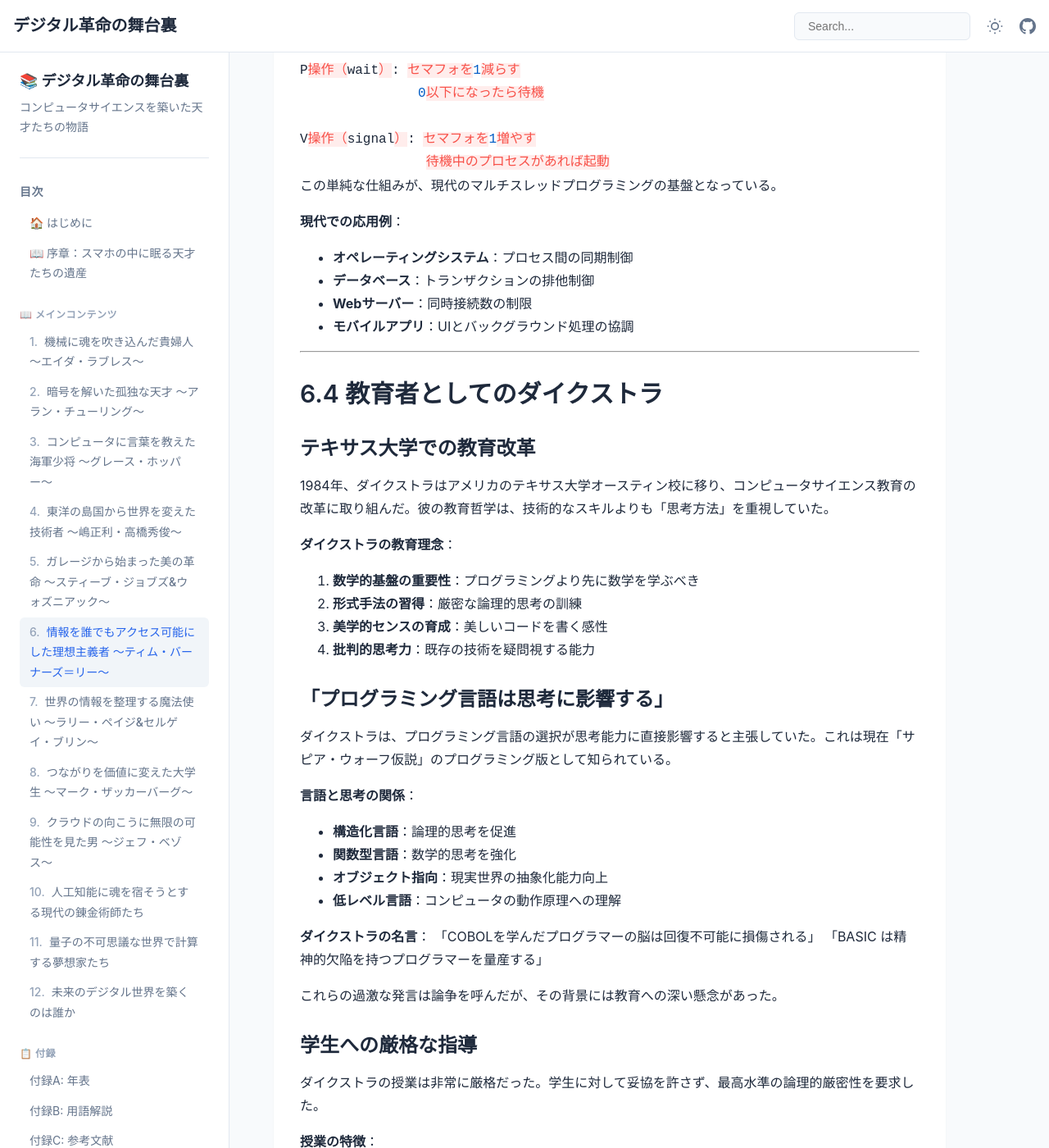
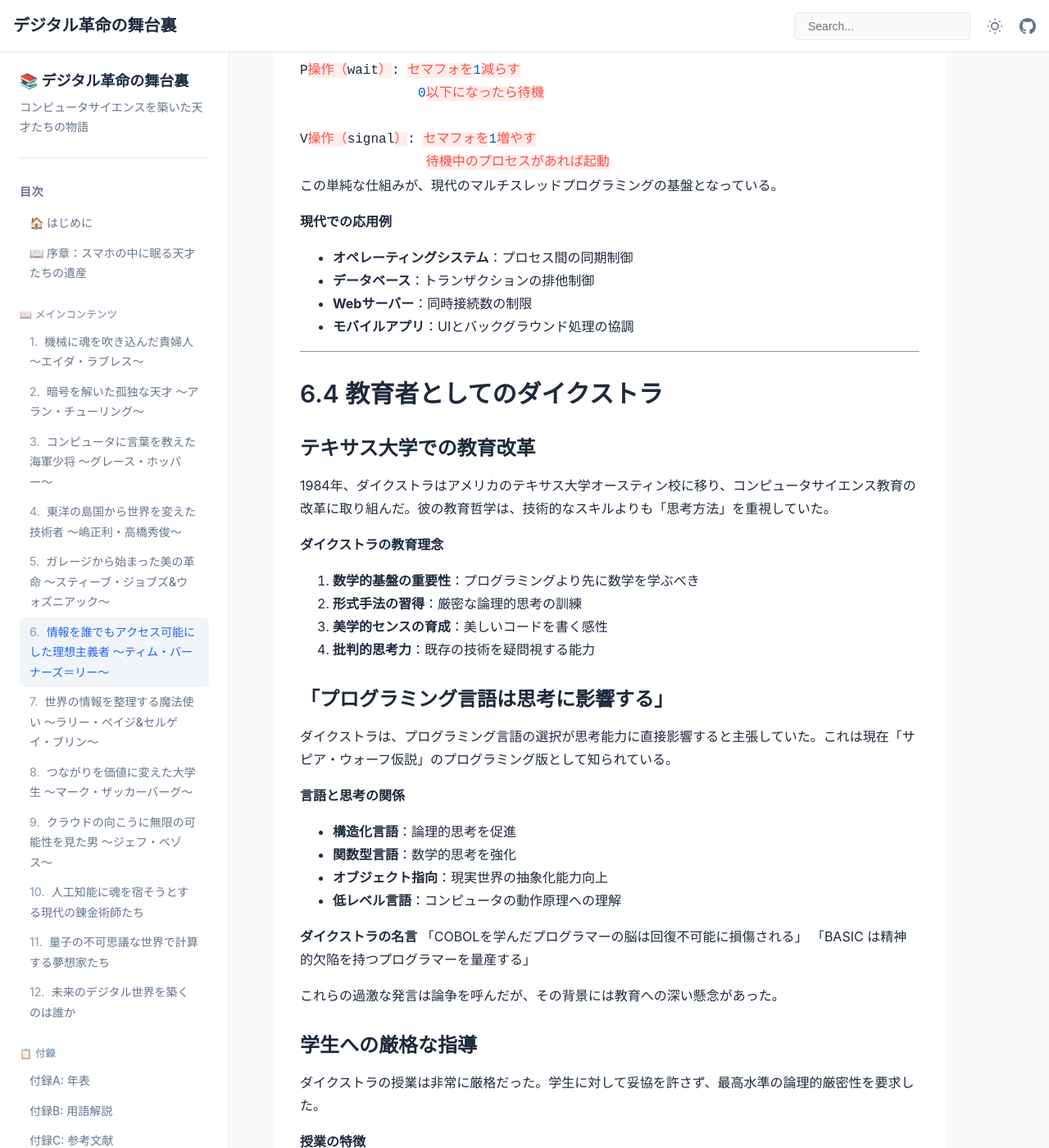
Before and after one commit to itdojp/cs-visionaries-book, a Jekyll site: the page built from docs/chapters/chapter06.md, in a window 1280 px wide and 1400 px high, scrolled down 6732 px. Shown: the whole window at 82% size. Built offline with Jekyll 4.4.1, drawn with Linux system fonts in a browser that asks for light colours; some of the changed text lies outside the part shown.

Commit message:
Stage3: 表現・スタイル微調整（第6章） (#60)
* feat(stage3): 第6章 表現・スタイル微調整

* docs: コード導入文の表記を整合

````diff
--- a/docs/chapters/chapter06.md
+++ b/docs/chapters/chapter06.md
@@ -6,7 +6,7 @@ title: "第6章：プログラミングに数学的美学をもたらした完
 
 # 第6章：プログラミングに数学的美学をもたらした完璧主義者
 
-## 〜エドスガー・ダイクストラ（1930-2002）〜
+## 〜エドスガー・ダイクストラ（1930〜2002）〜
 
 ### ドラマチックな導入
 
@@ -42,7 +42,7 @@ title: "第6章：プログラミングに数学的美学をもたらした完
 
 しかし、ダイクストラはこの機械に魅了された。数学の抽象的な概念を、具体的な計算として実現できることの可能性に気づいたのである。
 
-**初期コンピュータの特徴**：
+**初期コンピュータの特徴**
 - **真空管技術**：数千本の真空管による論理回路
 - **紙テープ入力**：穴の並びでプログラムを表現
 - **限られたメモリ**：わずか数百語の記憶容量
@@ -64,7 +64,7 @@ title: "第6章：プログラミングに数学的美学をもたらした完
 
 1954年、ダイクストラは画期的なプロジェクトに参加した。ALGOL（Algorithmic Language）のコンパイラ開発である。これは、人間が理解しやすい高級言語を機械語に自動翻訳するソフトウェアだった。
 
-**ALGOLの革新性**：
+**ALGOLの革新性**
 - **数学的記法**：数式に近い記述方法
 - **構造化構文**：論理的な文法構造
 - **国際標準**：複数国による共同開発
@@ -82,9 +82,9 @@ title: "第6章：プログラミングに数学的美学をもたらした完
 
 1968年3月、Communications of the ACM誌に掲載された一篇の論文が、プログラミング界に大論争を巻き起こした。「Go To Statement Considered Harmful」—わずか3ページの短い論文だったが、その影響は計り知れなかった。
 
-ダイクストラは、この論文で当時のプログラミングの常識に真っ向から挑戦した：
+ダイクストラは、この論文で当時のプログラミングの常識に真っ向から挑戦した。
 
-**Go To文の問題点**：
+**Go To文の問題点**
 1. **制御フローの複雑化**：プログラムの実行順序が追跡困難
 2. **デバッグの困難**：エラーの原因特定が極めて難しい
 3. **保守性の低下**：プログラムの修正時に予期しない副作用
@@ -94,9 +94,9 @@ title: "第6章：プログラミングに数学的美学をもたらした完
 
 ダイクストラが提唱したのは、「構造化プログラミング」という新しいパラダイムだった。この手法は、プログラムを数学的に厳密な構造で組織化することを目指していた。
 
-**構造化プログラミングの三大構造**：
+**構造化プログラミングの三大構造**
 
-**順次構造（Sequence）**：
+**順次構造（Sequence）**
 ```
 命令1
 命令2
@@ -104,7 +104,7 @@ title: "第6章：プログラミングに数学的美学をもたらした完
 ↓（順次実行）
 ```
 
-**選択構造（Selection）**：
+**選択構造（Selection）**
 ```
 if (条件) then
     命令A
@@ -113,7 +113,7 @@ else
 end if
 ```
 
-**反復構造（Iteration）**：
+**反復構造（Iteration）**
 ```
 while (条件) do
     命令
@@ -126,12 +126,12 @@ end while
 
 この論文に対する反応は激烈だった。プログラミング界は二つの陣営に分かれて激しい論争を展開した。
 
-**反対派の意見**：
+**反対派の意見**
 - **性能重視派**：「Go To文を使わないと処理速度が遅くなる」
 - **実用主義派**：「理論は美しいが、現実のプログラムには適用困難」
 - **ベテラン技師**：「長年の経験で培った技術を否定するのか」
 
-**賛成派の意見**：
+**賛成派の意見**
 - **学術研究者**：「数学的厳密性こそプログラミングの未来」
 - **若手プログラマー**：「構造化により、より理解しやすいコードが書ける」
 - **品質重視派**：「バグの削減こそ最優先課題」
@@ -142,7 +142,7 @@ end while
 
 ダイクストラの革新は、構造化プログラミングだけにとどまらなかった。彼は「プログラムの正しさを数学的に証明する」という野心的な概念を提唱した。
 
-**プログラム証明の考え方**：
+**プログラム証明の考え方**
 ```
 事前条件（Precondition）
 ↓
@@ -171,7 +171,7 @@ Y := temp;
 
 ダイクストラの思索の軌跡は、彼が生涯にわたって書き続けた手書きのノートに残されている。これらは"EWD"（Edsger W. Dijkstra）シリーズと呼ばれ、1000を超える文書が存在する。
 
-**EWDの特徴**：
+**EWDの特徴**
 - **美しい手書き**：万年筆による丁寧な文字
 - **論理的構成**：数学的証明のような厳密な論理展開
 - **多言語対応**：英語、オランダ語、時にはラテン語
@@ -189,7 +189,7 @@ Y := temp;
 
 このアルゴリズムの発明には興味深い背景がある。ダイクストラが妻とショッピングをしていた際、「アムステルダムからロッテルダムまでの最短経路をコンピュータで計算できるだろうか？」という問題を考え始めたのである。
 
-**ダイクストラ法の基本概念**：
+**ダイクストラ法の基本概念**
 ```
 1. 出発点から各地点への最短距離を管理
 2. 未確定の地点の中から最短距離のものを選択
@@ -197,7 +197,7 @@ Y := temp;
 4. 全ての地点が確定するまで繰り返し
 ```
 
-**アルゴリズムの優秀性**：
+**アルゴリズムの優秀性**
 - **計算効率**：O(V²)の時間計算量（V は頂点数）
 - **証明可能な正確性**：数学的に正しさが保証される
 - **汎用性**：様々な最短路問題に適用可能
@@ -209,7 +209,7 @@ Y := temp;
 
 ダイクストラは、並行プログラミング（複数の処理が同時に実行される状況）の研究でも重要な貢献をした。その中で最も有名なのが「哲学者の食事問題」である。
 
-**問題設定**：
+**問題設定**
 ```
 5人の哲学者が円卓に座っている
 テーブルには5本のフォークが置かれている
@@ -223,7 +223,7 @@ Y := temp;
 
 この問題は、コンピュータシステムでのリソース共有問題の典型例として使われている。
 
-**ダイクストラの解決策**：
+**ダイクストラの解決策**
 - **セマフォ**：リソースへのアクセスを制御する仕組み
 - **優先度制御**：特定の条件下での処理順序決定
 - **デッドロック回避**：循環待機状態の防止
@@ -232,7 +232,7 @@ Y := temp;
 
 並行プログラミングの研究過程で、ダイクストラは「セマフォ」という重要な概念を発明した。これは、複数のプロセスが共有リソースに安全にアクセスするための仕組みである。
 
-**セマフォの動作**：
+**セマフォの動作**
 ```pascal
 P操作（wait）: セマフォを1減らす
                0以下になったら待機
@@ -243,7 +243,7 @@ V操作（signal）: セマフォを1増やす
 
 この単純な仕組みが、現代のマルチスレッドプログラミングの基盤となっている。
 
-**現代での応用例**：
+**現代での応用例**
 - **オペレーティングシステム**：プロセス間の同期制御
 - **データベース**：トランザクションの排他制御
 - **Webサーバー**：同時接続数の制限
@@ -257,7 +257,7 @@ V操作（signal）: セマフォを1増やす
 
 1984年、ダイクストラはアメリカのテキサス大学オースティン校に移り、コンピュータサイエンス教育の改革に取り組んだ。彼の教育哲学は、技術的なスキルよりも「思考方法」を重視していた。
 
-**ダイクストラの教育理念**：
+**ダイクストラの教育理念**
 1. **数学的基盤の重要性**：プログラミングより先に数学を学ぶべき
 2. **形式手法の習得**：厳密な論理的思考の訓練
 3. **美学的センスの育成**：美しいコードを書く感性
@@ -267,13 +267,13 @@ V操作（signal）: セマフォを1増やす
 
 ダイクストラは、プログラミング言語の選択が思考能力に直接影響すると主張していた。これは現在「サピア・ウォーフ仮説」のプログラミング版として知られている。
 
-**言語と思考の関係**：
+**言語と思考の関係**
 - **構造化言語**：論理的思考を促進
 - **関数型言語**：数学的思考を強化
 - **オブジェクト指向**：現実世界の抽象化能力向上
 - **低レベル言語**：コンピュータの動作原理への理解
 
-**ダイクストラの名言**：
+**ダイクストラの名言**
 「COBOLを学んだプログラマーの脳は回復不可能に損傷される」
 「BASIC は精神的欠陥を持つプログラマーを量産する」
 
@@ -283,7 +283,7 @@ V操作（signal）: セマフォを1増やす
 
 ダイクストラの授業は非常に厳格だった。学生に対して妥協を許さず、最高水準の論理的厳密性を要求した。
 
-**授業の特徴**：
+**授業の特徴**
 - **黒板のみ使用**：コンピュータを使わない理論中心の講義
 - **手書きレポート**：論理的思考を鍛えるための課題
 - **公開討論**：学生同士での論理的議論
@@ -291,7 +291,7 @@ V操作（signal）: セマフォを1増やす
 
 多くの学生が挫折したが、彼の薫陶を受けた研究者たちは後に世界的な業績を上げている。
 
-**著名な弟子たち**：
+**著名な弟子たち**
 - **デビッド・グリース**：プログラム証明理論の発展
 - **ウィム・フェイエン**：形式手法の実用化
 - **トニー・ホーア**：プログラミング言語理論の権威
@@ -300,7 +300,7 @@ V操作（signal）: セマフォを1増やす
 
 1972年のチューリング賞受賞講演で、ダイクストラは「The Humble Programmer（謙遜なプログラマー）」というタイトルで講演した。この講演は、プログラマーの職業倫理について述べた名演説として知られている。
 
-**謙遜なプログラマーの条件**：
+**謙遜なプログラマーの条件**
 1. **自分の限界を知る**：人間の認知能力の制約を理解
 2. **単純さを追求する**：複雑さは敵と認識
 3. **美しさを重視する**：エレガントな解決策を好む
@@ -316,9 +316,9 @@ V操作（signal）: セマフォを1増やす
 
 ダイクストラが1968年に提唱した構造化プログラミングは、現在ではプログラミングの基本原則として定着している。現代のほぼすべてのプログラミング言語が、構造化の概念を取り入れている。
 
-**現代言語での構造化**：
+**現代言語での構造化**
 
-**Java/C#での例**：
+**Java/C#での例**
 ```java
 // 順次構造
 int x = 10;
@@ -338,7 +338,7 @@ while (x < 100) {
 }
 ```
 
-**Python での例**：
+**Python での例**
 ```python
 # 構造化により可読性が向上
 def calculate_grade(score):
@@ -357,19 +357,19 @@ grades = [calculate_grade(s) for s in scores]
 
 ダイクストラの思想は、ソフトウェア工学の方法論にも大きな影響を与えた。
 
-**現代の開発手法への影響**：
+**現代の開発手法への影響**
 
-**オブジェクト指向設計**：
+**オブジェクト指向設計**
 - **カプセル化**：構造化の概念を発展
 - **継承**：階層的な構造組織
 - **ポリモーフィズム**：統一されたインターフェース
 
-**関数型プログラミング**：
+**関数型プログラミング**
 - **純粋関数**：副作用のない関数（ダイクストラの理想）
 - **不変性**：状態変更を避ける設計
 - **数学的基盤**：lambda計算などの理論的背景
 
-**アジャイル開発**：
+**アジャイル開発**
 - **テスト駆動開発**：プログラム証明の実践的応用
 - **リファクタリング**：構造改善の継続的実施
 - **コードレビュー**：品質保証の文化
@@ -378,23 +378,23 @@ grades = [calculate_grade(s) for s in scores]
 
 ダイクストラが提唱した「プログラム証明」は、現在「形式手法」として発展している。
 
-**現代の形式手法例**：
+**現代の形式手法例**
 
-**モデル検査**：
+**モデル検査**
 ```
 システムの状態空間を網羅的に検証
 デッドロック、競合状態などの発見
 航空宇宙、医療機器等の安全重要システムで使用
 ```
 
-**定理証明支援系**：
+**定理証明支援系**
 ```
 Coq, Lean, Isabelle/HOL 等のツール
 数学的証明をコンピュータで検証
 暗号プロトコル、OS カーネル等で活用
 ```
 
-**契約による設計**：
+**契約による設計**
 ```
 事前条件・事後条件・不変条件の明示
 Eiffel, Ada 等の言語で言語レベルサポート
@@ -405,7 +405,7 @@ Eiffel, Ada 等の言語で言語レベルサポート
 
 ダイクストラが重視した「美しいコード」「証明可能な正しさ」という思想は、現代の開発現場でコードレビューとして実践されている。
 
-**現代のコードレビューポイント**：
+**現代のコードレビューポイント**
 - **可読性**：他人が理解できるコードか？
 - **保守性**：将来の変更に対応できるか？
 - **テスタビリティ**：テストが書きやすい構造か？
@@ -413,7 +413,7 @@ Eiffel, Ada 等の言語で言語レベルサポート
 
 これらはすべて、ダイクストラが70年前に提唱した原則の現代的適用である。
 
-**有名企業でのコードレビュー文化**：
+**有名企業でのコードレビュー文化**
 - **Google**：「Code Review の文化」として制度化
 - **Microsoft**：Pull Request による品質管理
 - **Facebook**：「Move Fast with Stable Infra」の実践
````
Also changed, not shown: other parts of docs/chapters/chapter06.md (+1 -1 lines).
